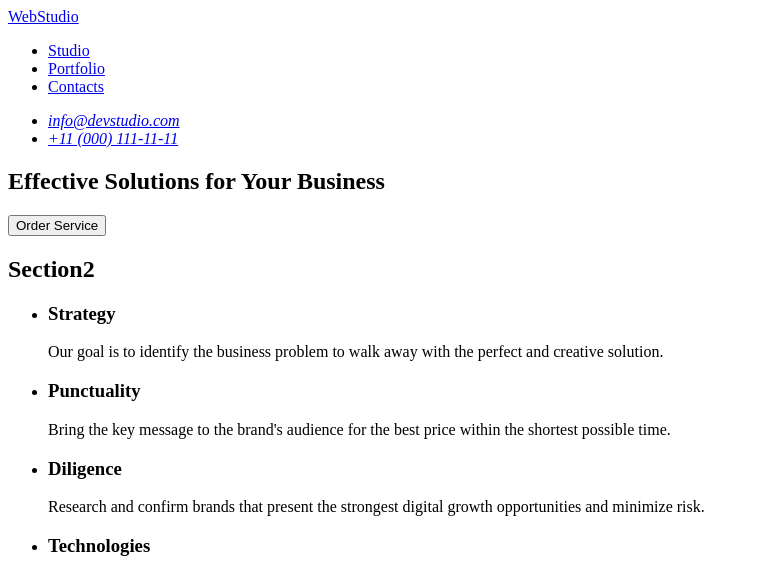
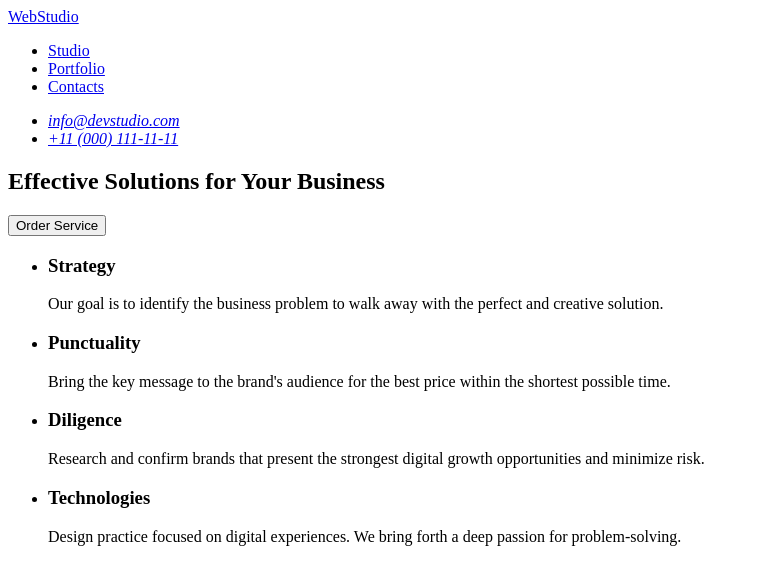
Before and after one commit to Vitavanika/goit-markup-hw-01, a plain HTML site: page index.html in a window 1280 px wide. Shown: the top 562 px of the page, without its empty margins (0-759 px from the left). Drawn offline with Linux system fonts and the light colour scheme.

Commit message:
image optimization

```diff
--- a/index.html
+++ b/index.html
@@ -3,7 +3,7 @@
   <head>
     <meta charset="UTF-8" />
     <meta name="viewport" content="width=device-width, initial-scale=1.0" />
-    <title>Webstudio</title>
+    <title>WebStudio</title>
   </head>
 
   <body>
@@ -37,7 +37,7 @@
       </section>
       <!--Section2-->
       <section>
-        <h2>Section2</h2>
+        <h2 hidden>Features</h2>
         <ul>
           <li>
             <h3>Strategy</h3>
```
Also changed, not shown: images/img-1.jpg, images/img-2.jpg, images/img-3.jpg, images/img-4.jpg, 1 other file.
